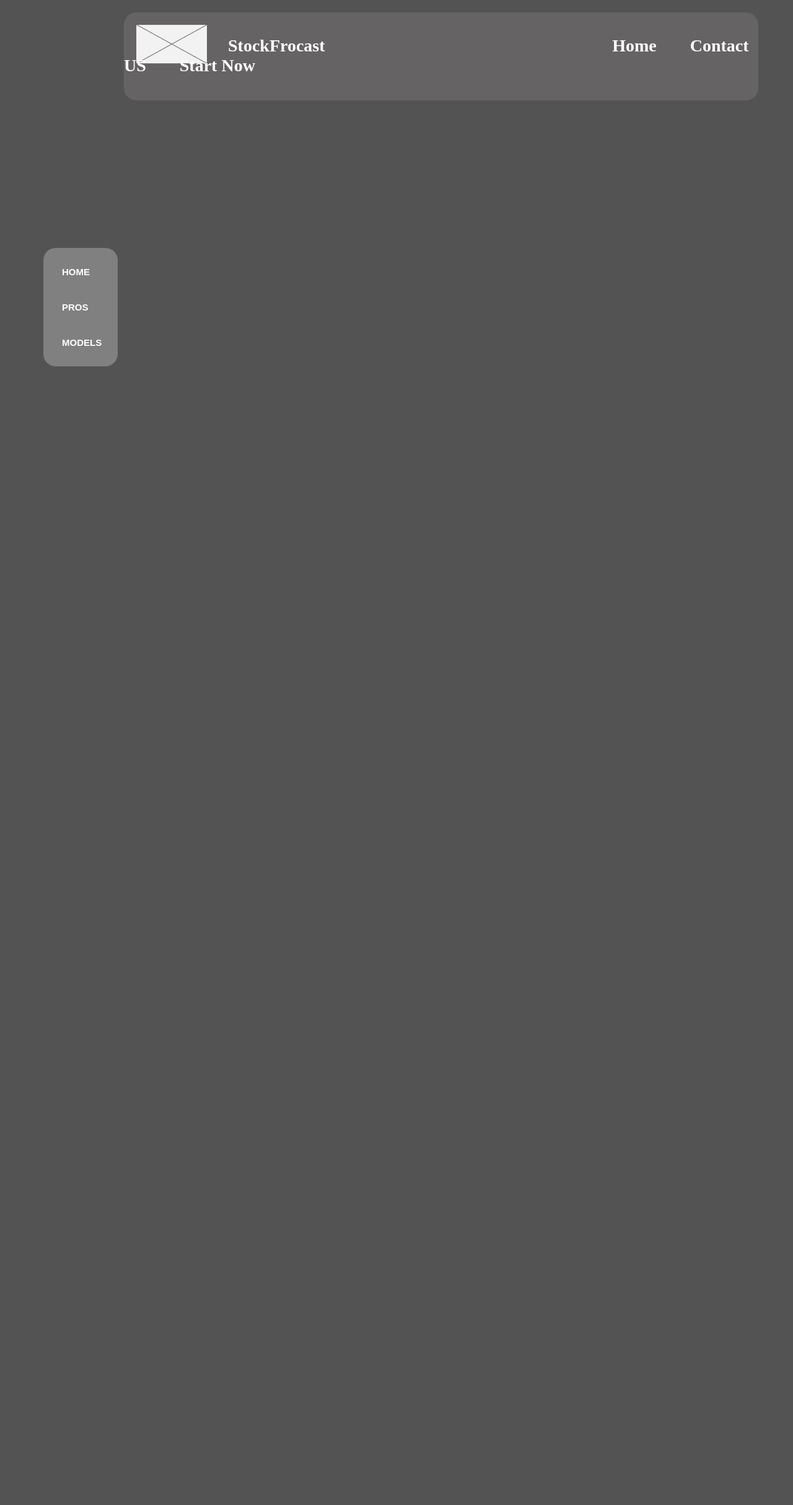
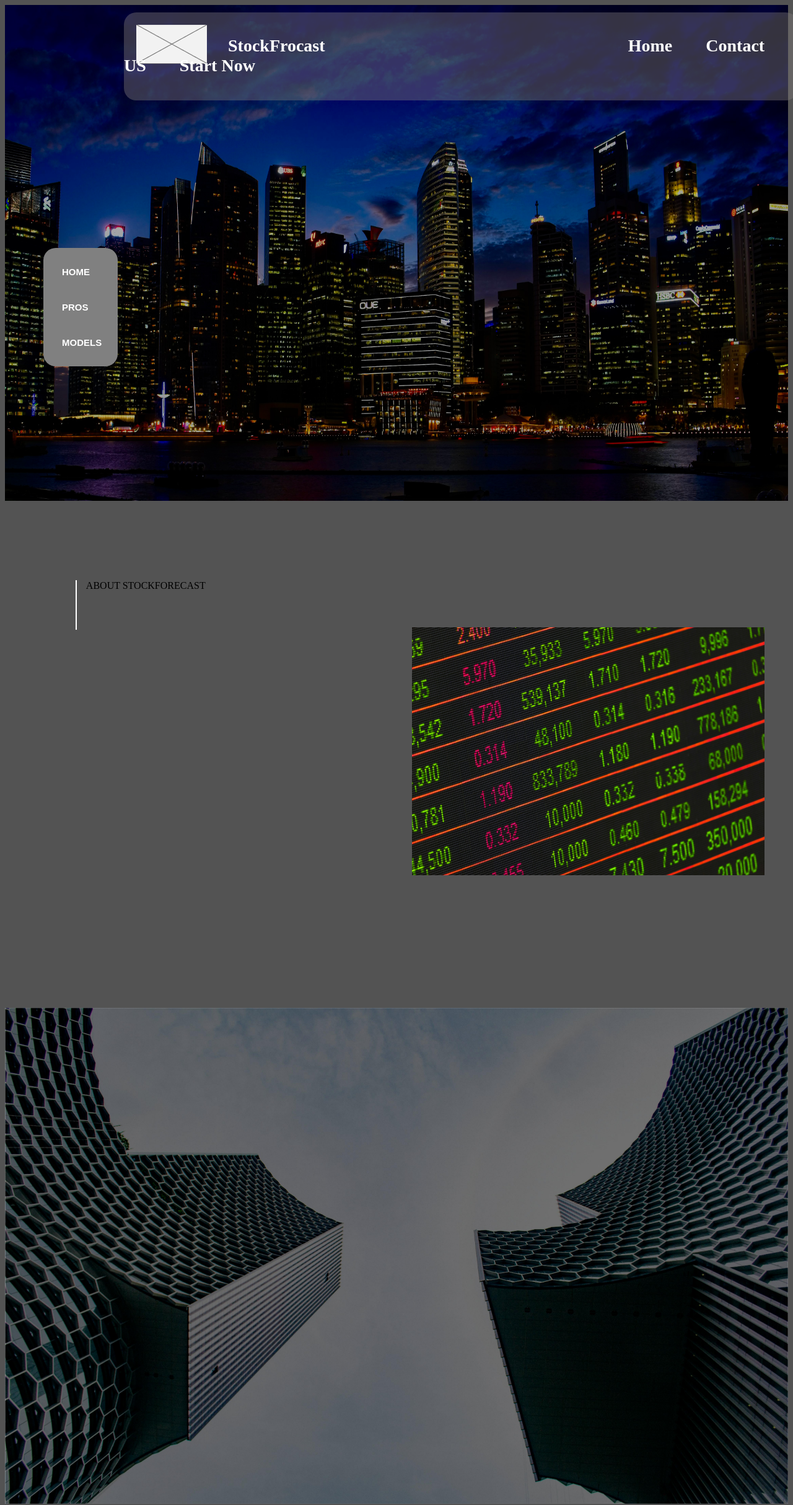
Before and after one commit to EricLi0473/CSCI321, a Flask app: template templates/front-end page/UserSystem/officialWeb.html in a window 1280 px wide. Shown: the whole page at 62% size. Before the commit the page ends 591 px from the top, so only its background shows below. Run offline with Flask 3, Linux system fonts and the light colour scheme; the template is opened without the code that fills it, so the values that code supplies are empty.

```diff
--- a/static/UserSystem/officialWeb.css
+++ b/static/UserSystem/officialWeb.css
@@ -7,7 +7,7 @@ header {
     color: #fff;
     padding: 20px 0;
     position: fixed;
-    width: 80%;
+    width: 85%;
     top: 20px;
     left: 200px;
     z-index: 999;
@@ -111,6 +111,41 @@ header {
   }
 
 
-.part1{
+.setPicCity{
+  width: 100%;
+  height: 100vh;
+  background-size: cover;
+  background-position: center;
+  background-repeat: no-repeat;
+}
 
+.setPicCity2{
+  background-color: red;
+  position: relative;
+  top: 200px;
+  width: 45%;
+  height: 50vh;
+  left: 52%;
 }
+
+.setPicCity3{
+  position: relative;
+  top: 10px;
+  width: 100%;
+  height: 100vh;
+}
+
+.p2text{
+  position: relative;
+  width: 40%;
+  height: 50vh;
+  left: 9%;
+  bottom: 280px;
+}
+
+.vertical-line {
+  position: absolute;
+  top: 0;
+  border-left: 2px solid white;
+  height: 10vh;
+}
--- a/templates/front-end page/UserSystem/officialWeb.html
+++ b/templates/front-end page/UserSystem/officialWeb.html
@@ -30,6 +30,20 @@
         <button class="value">
           MODELS
       </div>
+      <div>
+        <img class="setPicCity" src="../../../static/resource/bck_city.jpg">
+      </div>
+      <div>
+        <img class="setPicCity2" src="../../../static/resource/bck_stock.jpg">
+      </div>
+      <div class="p2text">
+        <div class="vertical-line">&nbsp&nbsp&nbsp
+            ABOUT STOCKFORECAST
+        </div>
+      </div>
+      <div>
+        <img class="setPicCity3" src="../../../static/resource/bck_sky.jpg">
+      </div>
 
 </body>
 </html>
```
Also changed, not shown: static/resource/bck_sky.jpg.
